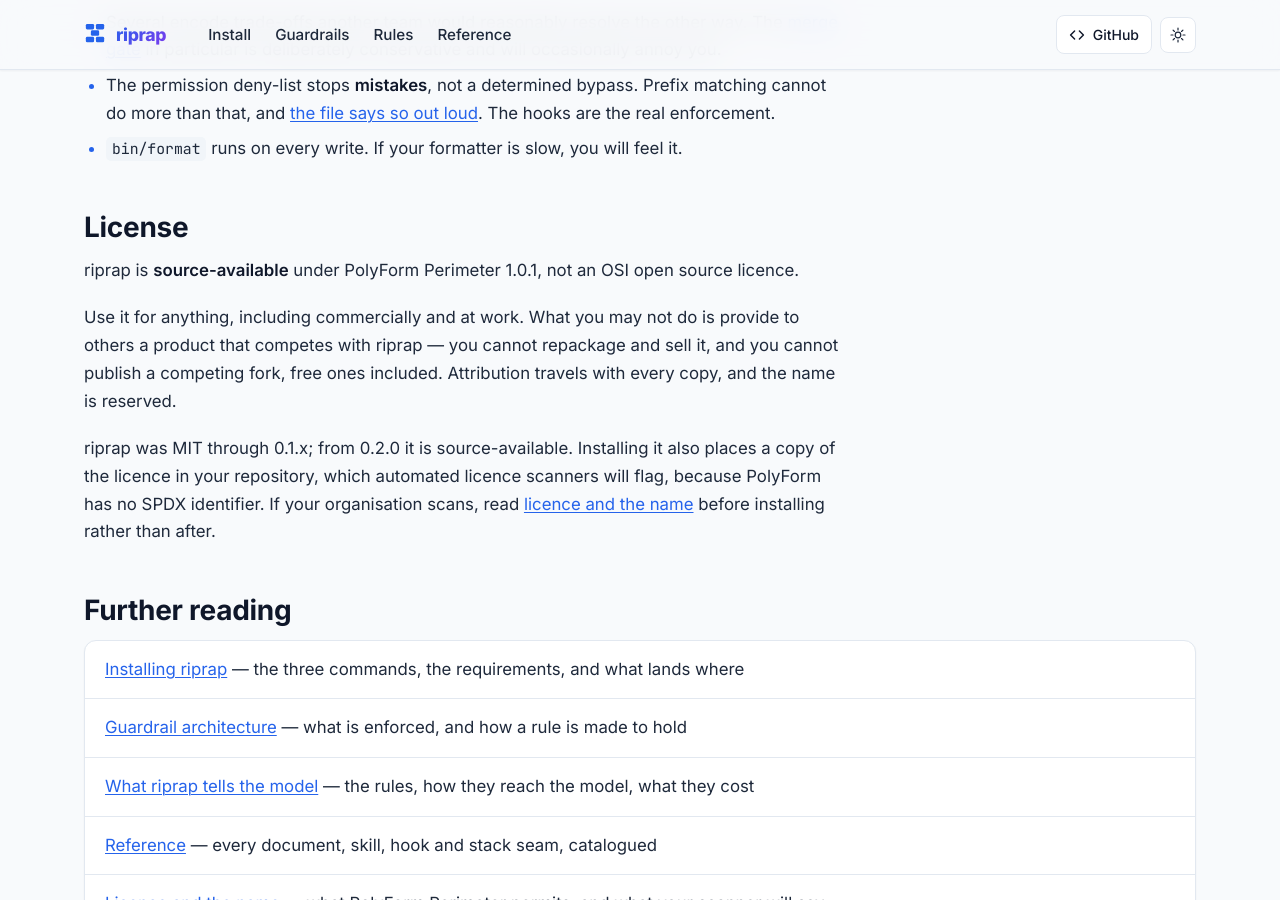
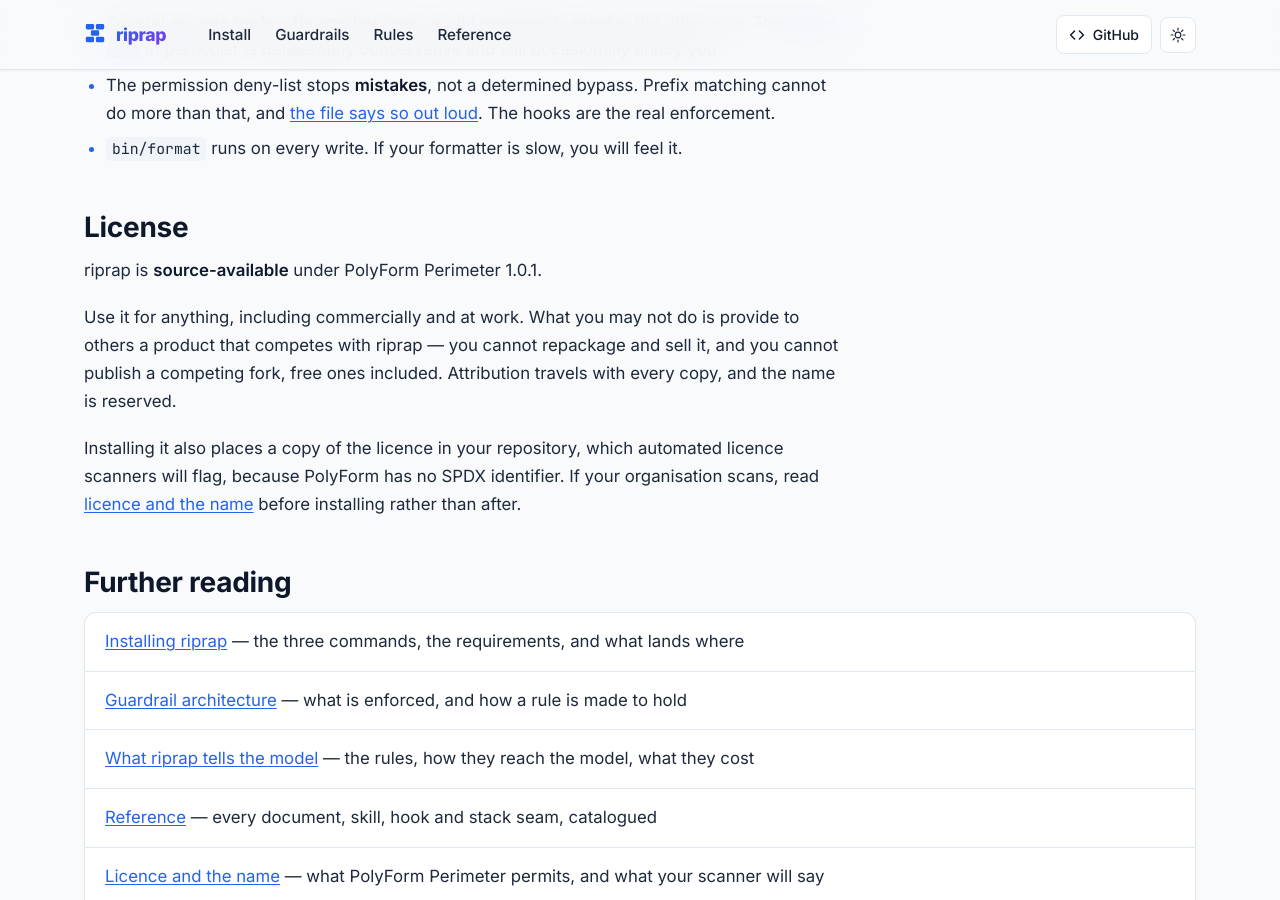
Before and after one commit to owahab/riprap, a Jekyll site: the page built from docs/index.md, in a window 1280 px wide and 900 px high, scrolled down 5195 px. Built offline with Jekyll 4.4.1, drawn with Linux system fonts in a browser that asks for light colours.

Commit message:
Drop the licence-history narrative, and the upgrade notice that carried it
The site, the licence page and the installer all told the story of riprap
having been one licence and becoming another. None of it is what a reader
needs: what the licence permits, and what an automated scanner will say about
the file that lands in their repository, are the two things that change a
decision, and both stay.

Gone with the narrative: the "not an OSI open source licence" framing in both
places it appeared, the whole history section on the licence page, and the
note install-payload printed on an upgrade. PRIOR_VERSION went with the note
— it existed only to decide whether to print it, and an assigned-but-unused
variable trips shellcheck.

The `## License` anchor stays load-bearing even though the installer no
longer prints its URL, because copies already in plugin caches still do. The
comments guarding that heading in docs/index.md and in CI said "anyone
upgrading from 0.1.x", which is the same story in shorter form; they now
justify the anchor as a published URL and nothing more.

0.2.1 rather than a re-cut of 0.2.0: the tree changed, so it does not reuse a
number that is already installed in the wild.

Co-Authored-By: Claude Opus 5 (1M context) <noreply@anthropic.com>

```diff
--- a/docs/index.md
+++ b/docs/index.md
@@ -220,22 +220,20 @@ about it:
 
 ## License
 
-<!-- The slug of this heading is load-bearing. plugin/scripts/install-payload prints
-     https://riprap.dev/#license into the terminal of anyone upgrading from 0.1.x, and old
-     plugin versions in the wild will keep printing it. Do not rename this heading, and do
-     not change "License" to "Licence" — the anchor would move and that URL would break. -->
+<!-- The slug of this heading is load-bearing: https://riprap.dev/#license is a published
+     URL, and installer copies already sitting in plugin caches print it into the terminal.
+     Do not rename this heading, and do not change "License" to "Licence" — the anchor
+     moves and that URL breaks for everyone who follows it. -->
 
-riprap is **source-available** under PolyForm Perimeter 1.0.1, not an OSI open source
-licence.
+riprap is **source-available** under PolyForm Perimeter 1.0.1.
 
 Use it for anything, including commercially and at work. What you may not do is provide to
 others a product that competes with riprap — you cannot repackage and sell it, and you
 cannot publish a competing fork, free ones included. Attribution travels with every copy,
 and the name is reserved.
 
-riprap was MIT through 0.1.x; from 0.2.0 it is source-available. Installing it also places a
-copy of the licence in your repository, which automated licence scanners will flag, because
-PolyForm has no SPDX identifier. If your organisation scans, read
+Installing it also places a copy of the licence in your repository, which automated licence
+scanners will flag, because PolyForm has no SPDX identifier. If your organisation scans, read
 [licence and the name](license.md) before installing rather than after.
 
 ## Further reading
```
Also changed, not shown: CONTRIBUTING.md (+4 -4 lines), .claude-plugin/marketplace.json, .github/workflows/ci.yml, docs/license.md, plugin/.claude-plugin/plugin.json, 1 other file.
